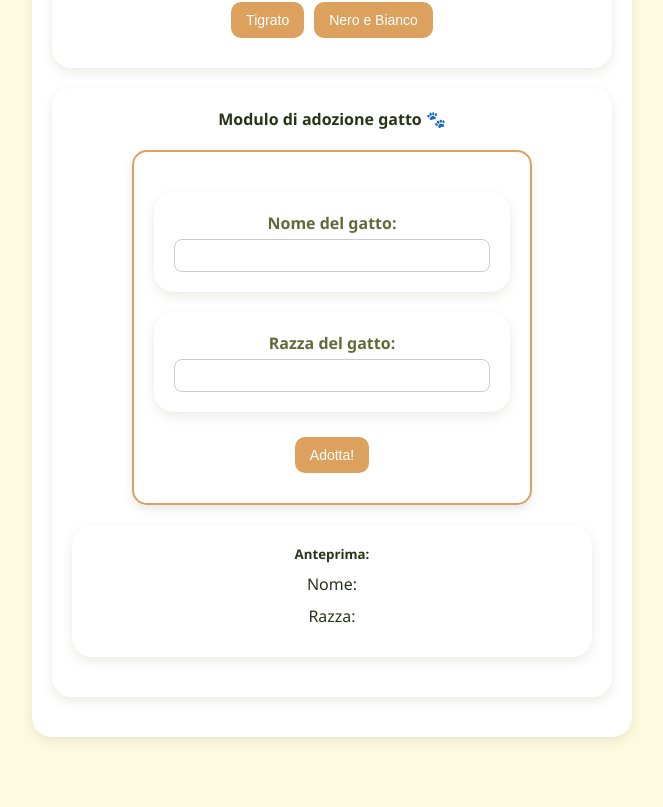
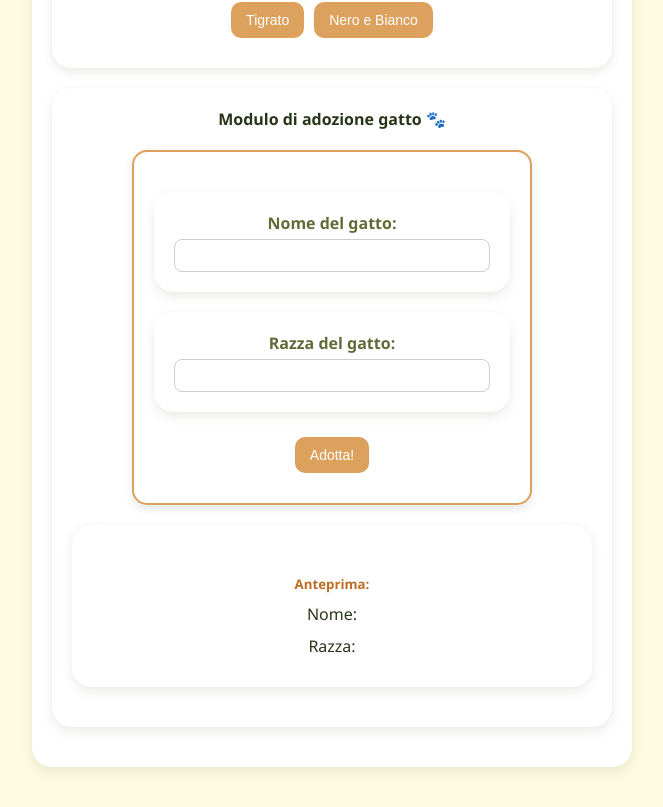
Before and after one commit to LindaTancini/cats-project-react, a React (Vite) app: page / in a window 1280 px wide. Shown: the part 702-1509 px from the top of the page, without its empty margins (308-971 px from the left). Before the commit the page ends 1479 px from the top, so only its background shows below. Built offline with nearby package versions, Linux system fonts and the light colour scheme; no server answers.

Commit message:
style: add text css

```diff
--- a/src/index.css
+++ b/src/index.css
@@ -30,6 +30,17 @@ h2 {
 p {
   font-size: 16px;
   margin: 10px 0;
+}
+
+h5 {
+  margin-top: 30px;
+  color: #bc6c25;
+  text-align: center;
+}
+
+div p {
+  text-align: center;
+  font-size: 16px;
 }
 
 /* DIV */
```
